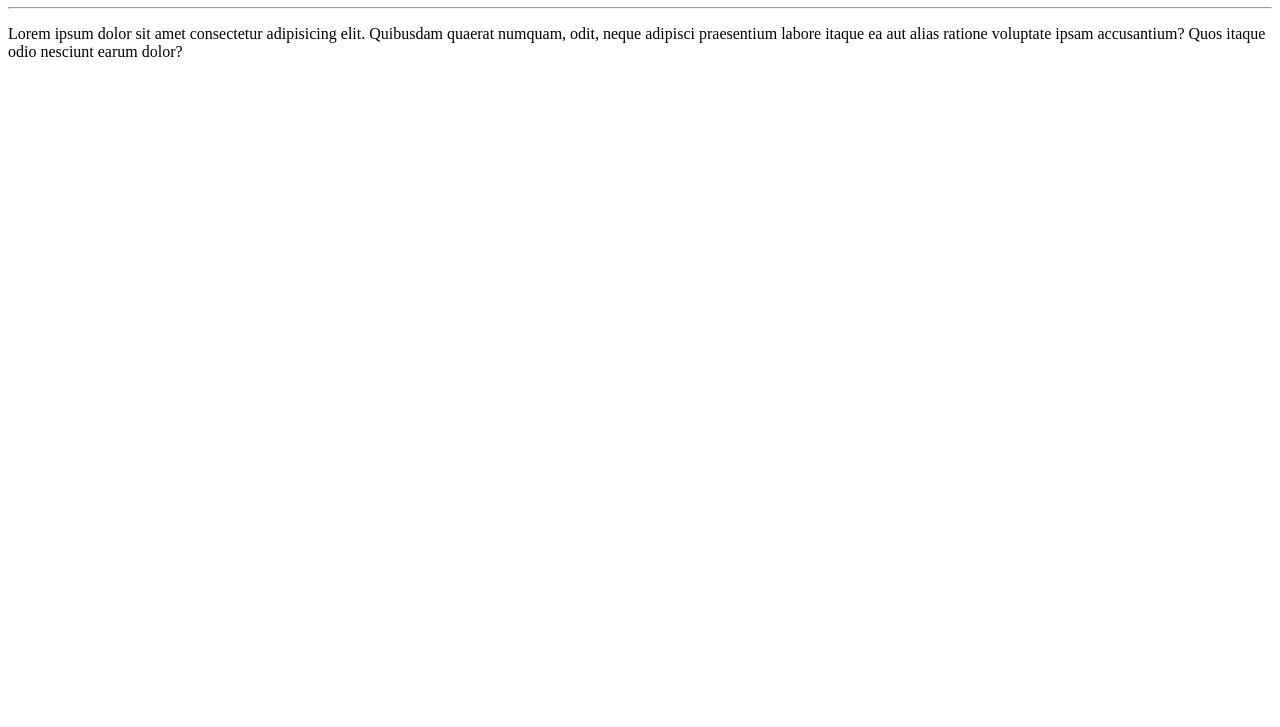
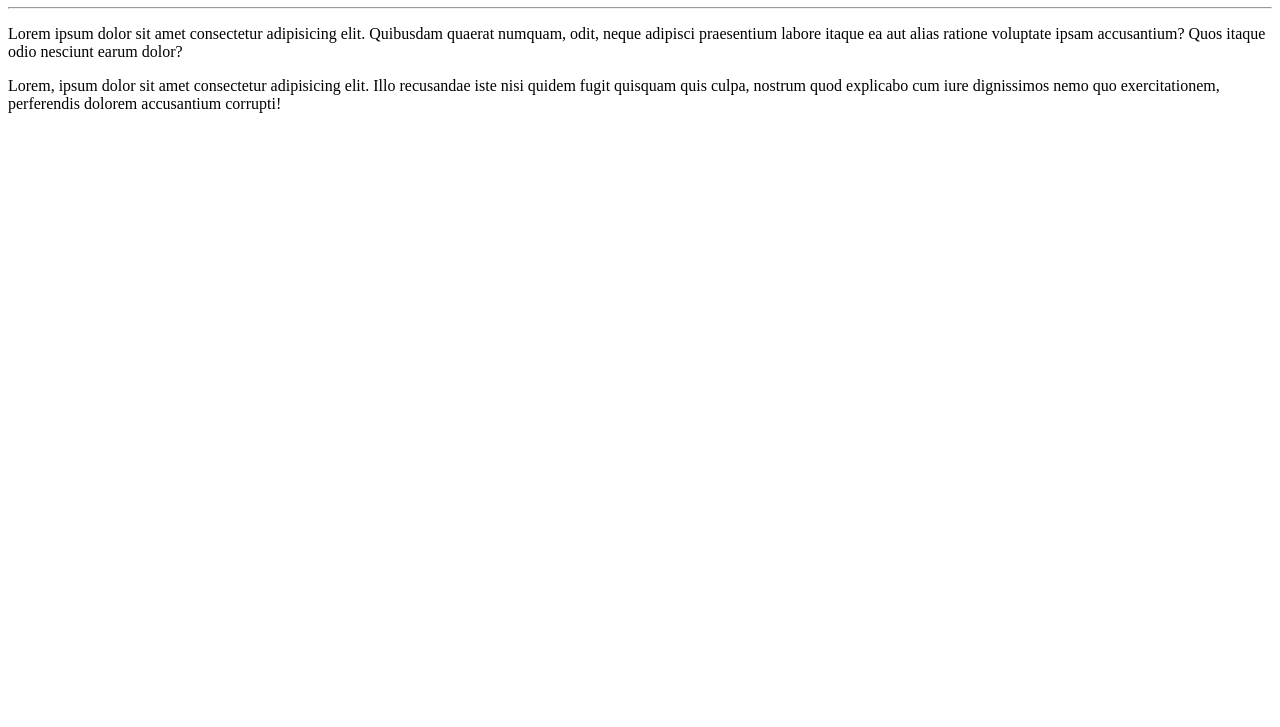
Before and after one commit to MatheusNFerreira/Ola-Mundo, a plain HTML site: page site-exemplo/index.html in a window 1280 px wide. Shown: the part 73-800 px from the top of the page. Drawn offline with Linux system fonts and the light colour scheme.

Commit message:
adicionei um paragrafo

```diff
--- a/site-exemplo/index.html
+++ b/site-exemplo/index.html
@@ -9,5 +9,6 @@
     <h1>Olá, Mundo!</h1>
     <hr>
     <p>Lorem ipsum dolor sit amet consectetur adipisicing elit. Quibusdam quaerat numquam, odit, neque adipisci praesentium labore itaque ea aut alias ratione voluptate ipsam accusantium? Quos itaque odio nesciunt earum dolor?</p>
+    <p>Lorem, ipsum dolor sit amet consectetur adipisicing elit. Illo recusandae iste nisi quidem fugit quisquam quis culpa, nostrum quod explicabo cum iure dignissimos nemo quo exercitationem, perferendis dolorem accusantium corrupti!</p>
 </body>
 </html>
```
